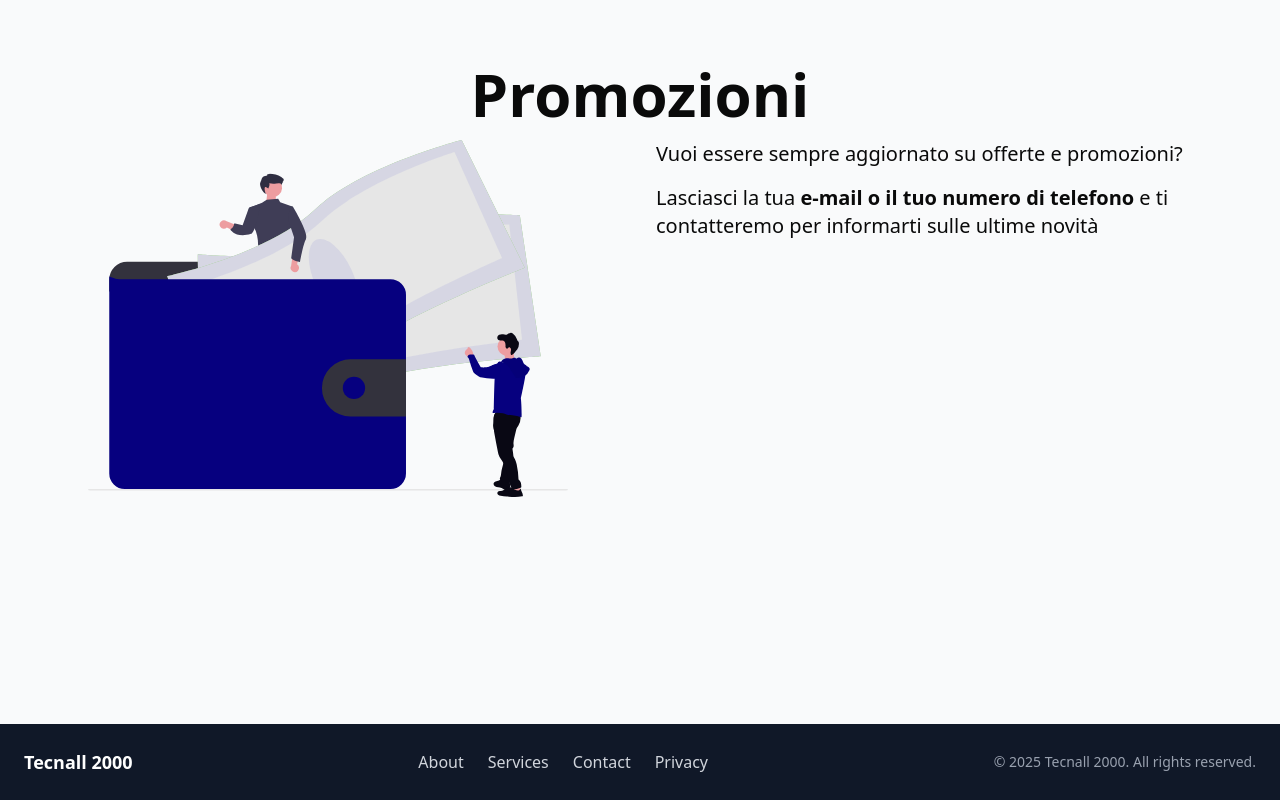
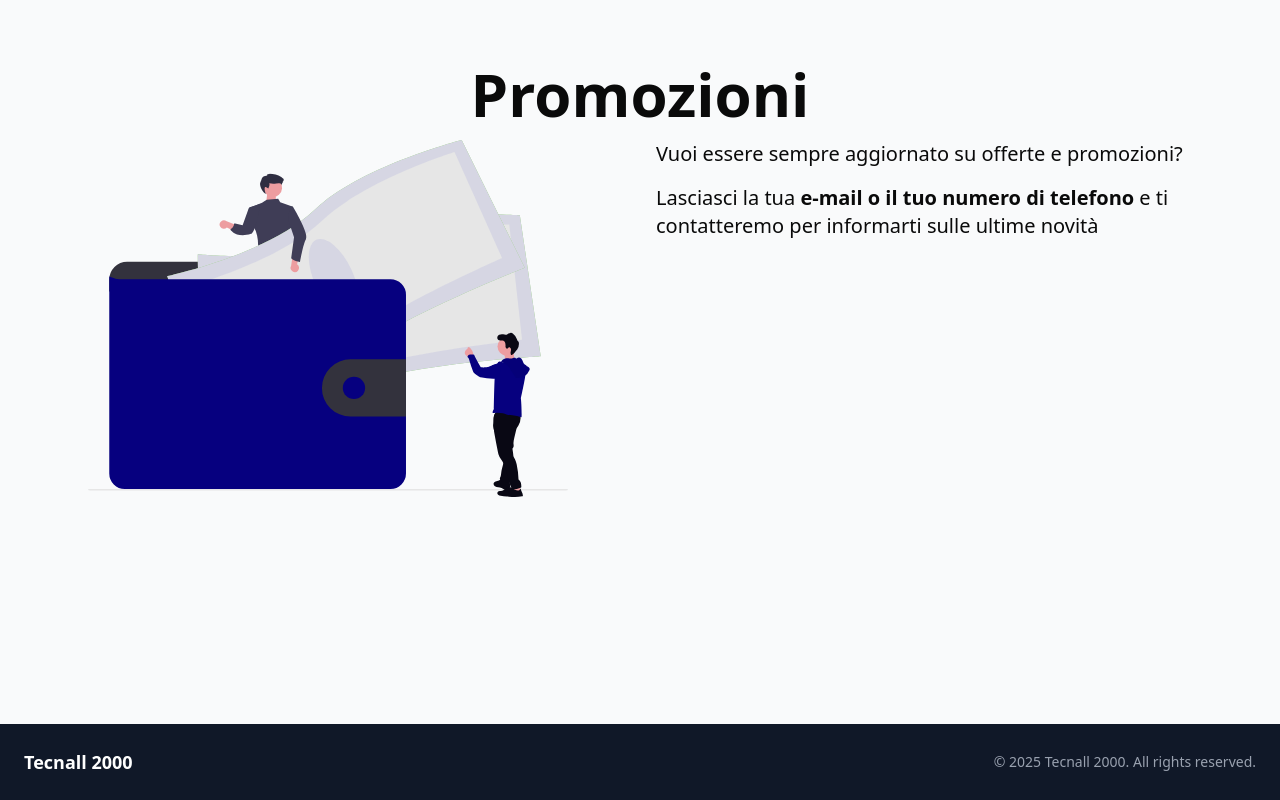
Before and after one commit to nicola-dg/nicola-dg.github.io, a React (Vite) app: page / in a window 1280 px wide. Shown: the part 4118-4918 px from the top of the page. Built offline with nearby package versions, Linux system fonts and the light colour scheme.

Commit message:
refactor

```diff
--- a/src/components/Footer.tsx
+++ b/src/components/Footer.tsx
@@ -6,14 +6,6 @@ const Footer = () => {
                 {/* Logo / Branding */}
                 <div className="mb-4 md:mb-0 font-inter text-white font-bold text-lg">
                     Tecnall 2000
-                </div>
-
-                {/* Links */}
-                <div className="flex space-x-6 mb-4 md:mb-0">
-                    <a href="#" className="hover:text-white transition-colors">About</a>
-                    <a href="#" className="hover:text-white transition-colors">Services</a>
-                    <a href="#" className="hover:text-white transition-colors">Contact</a>
-                    <a href="#" className="hover:text-white transition-colors">Privacy</a>
                 </div>
 
                 {/* Copyright */}
--- a/src/components/sections/HeroSection.tsx
+++ b/src/components/sections/HeroSection.tsx
@@ -5,7 +5,7 @@ import Title from "../ui/title";
 
 const HeroSection = () => {
     return (
-        <section id="home" className="pt-12 pb-32  scroll-mt-40">
+        <section id="home" className="pt-24 pb-32 lg:pt-12 scroll-mt-40">
             <div className="flex relative flex-row justify-center gap-4 md:gap-8">
 
 
```
